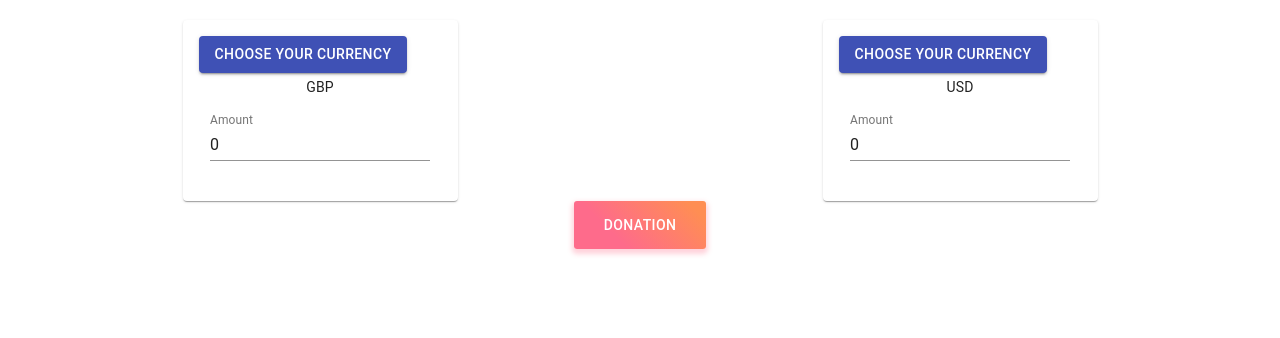
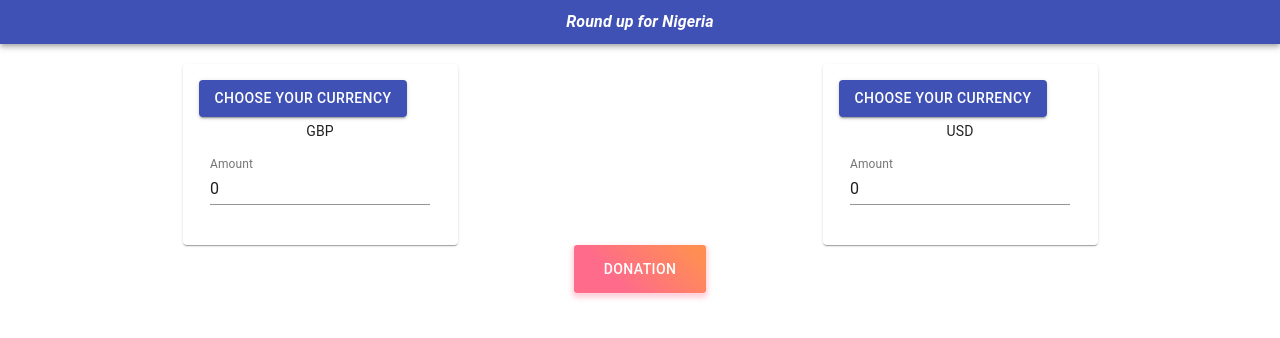
Before and after one commit to heathryu/btng-frontend, a React (Create React App) app: page / in a window 1280 px wide. Shown: the top 338 px of the page. Built offline with nearby package versions, Linux system fonts and the light colour scheme.

Commit message:
Add Generic Header

```diff
--- /dev/null
+++ b/src/components/Header/index.js
@@ -0,0 +1,22 @@
+import React from 'react';
+import AppBar from '@material-ui/core/AppBar';
+import Typography from '@material-ui/core/Typography';
+import Box from '@material-ui/core/Box';
+import styled from 'styled-components';
+
+const StyledBox = styled(Box)`
+  max-width: 500px;
+  margin: 0 auto;
+  padding: 10px 30px;
+  text-align: center;
+`;
+
+export default function Header() {
+  return (
+    <AppBar position="static">
+      <Typography component="div">
+        <StyledBox fontStyle="oblique" fontWeight="fontWeightBold">Round up for Nigeria</StyledBox>
+      </Typography>
+    </AppBar>
+  );
+}
--- a/src/index.js
+++ b/src/index.js
@@ -10,6 +10,7 @@ import App from './App';
 import DonationDialog from './containers/DonationDialog';
 import * as serviceWorker from './serviceWorker';
 
+import Header from './components/Header';
 import theme from './theme';
 import store from './redux/configureStore';
 
@@ -19,6 +20,7 @@ ReactDOM.render(
       <MuiThemeProvider theme={theme}>
         <Provider store={store}>
           <BrowserRouter>
+            <Header />
             <Switch>
               <Route path="/" exact component={App} />
               <Route
```
